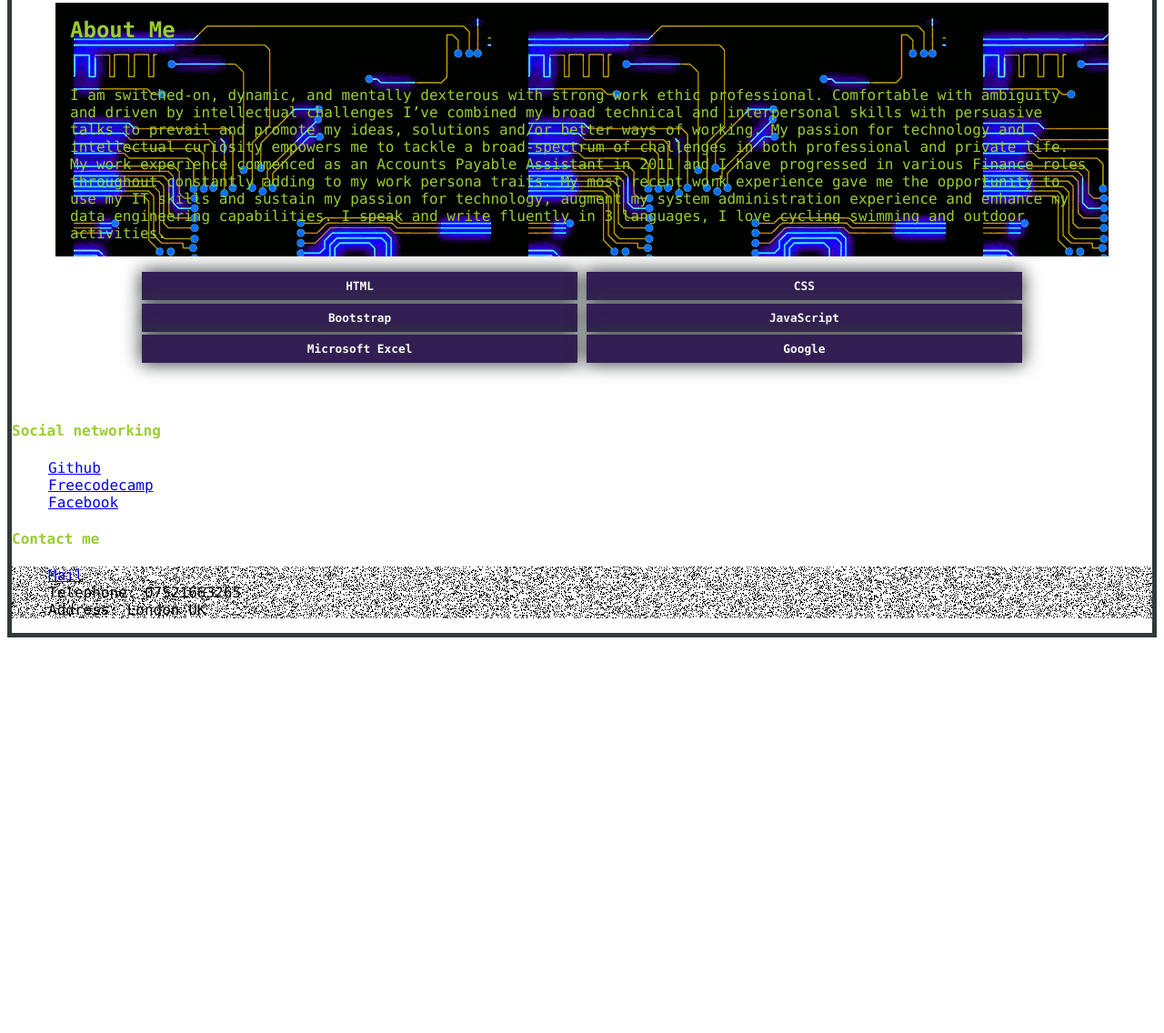
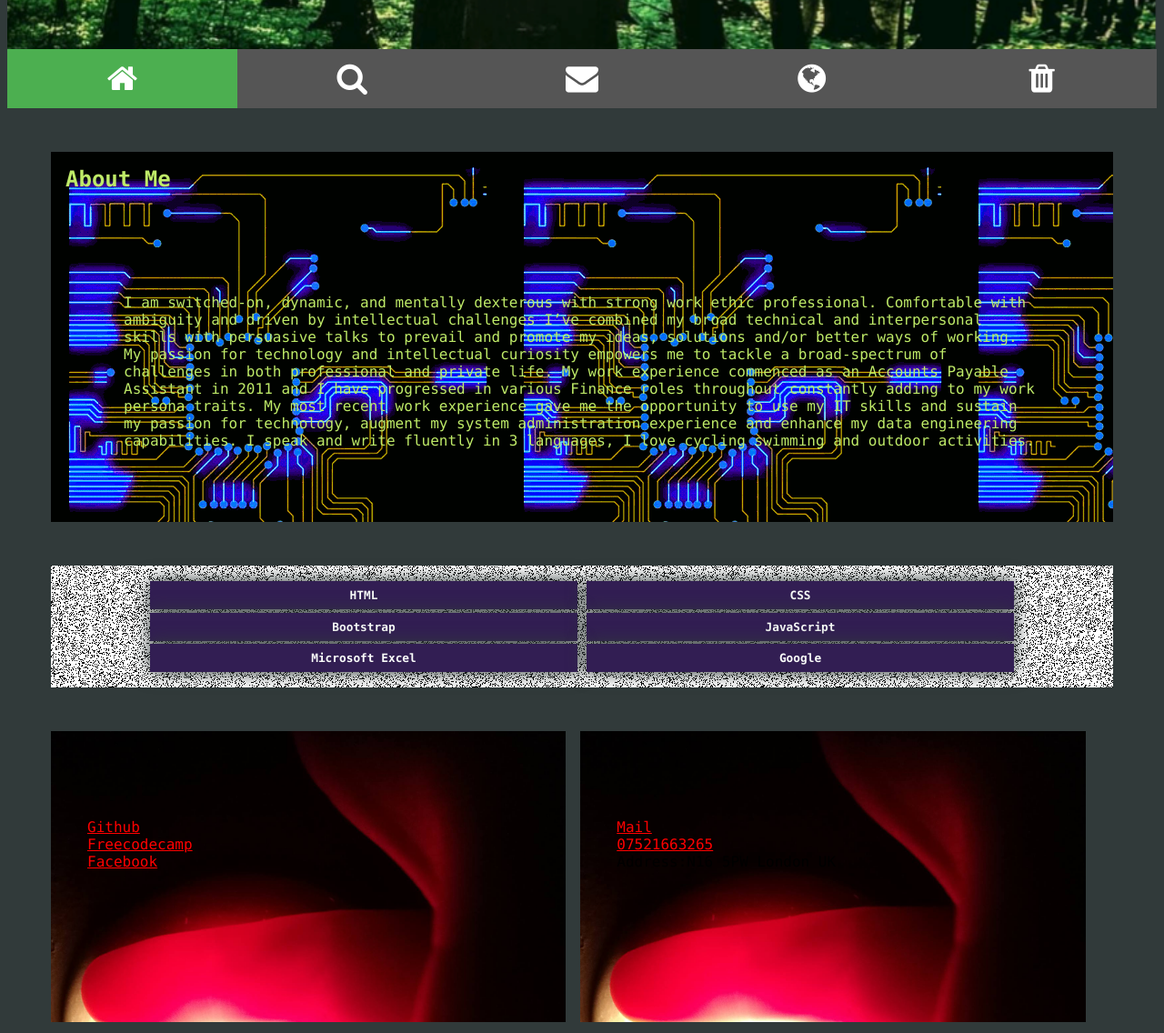
Before and after one commit to denatategyrus/firstresume, a website: page index.html in a window 1280 px wide. Shown: the part 397-1533 px from the top of the page at 91% size. Before the commit the page ends 1106 px from the top, so only its background shows below. Drawn offline with Linux system fonts and the light colour scheme.

Commit message:
1st commit of the day

```diff
--- a/index.html
+++ b/index.html
@@ -5,20 +5,27 @@
     <meta charset="utf-8" />
     <meta content="width=device-width, initial-scale=1" />
     <link rel="stylesheet" type="text/css" href="main.css" />
+    <link
+      rel="stylesheet"
+      href="https://cdnjs.cloudflare.com/ajax/libs/font-awesome/4.7.0/css/font-awesome.min.css"
+    />
   </head>
 
   <body>
-
-
     <div class="home-header">
       <h3 class="home-title">Alex Ivascu's Resume</h3>
-    <div class="home-text">
-          <img class="profile-pic" src="./assets/my_head_pic.jpg" alt="profile picture" />
+      <div class="home-text"></div>
     </div>
+
+    <div class="icon-bar">
+      <a class="active" href="#"><i class="fa fa-home"></i></a>
+      <a href="#"><i class="fa fa-search"></i></a>
+      <a href="#"><i class="fa fa-envelope"></i></a>
+      <a href="#"><i class="fa fa-globe"></i></a>
+      <a href="#"><i class="fa fa-trash"></i></a>
     </div>
 
     <div class="main">
-
       <div class="about-me">
         <h2 class="title-about-me">About Me</h2>
         <p class="allaboutme">
@@ -46,37 +53,23 @@
         <div class="skill-item">Microsoft Excel</div>
         <div class="skill-item">Google</div>
       </div>
-
-
-
     </div>
-      <div class="footer">
-        <h4 class="social-networking-title">Social networking</h4>
+    <footer>
+      <div class="social-networking">
         <ul class="social-list">
-          <li>
-            <a href="https://github.com/denatategyrus">Github</a>
-          </li>
-          <li>
-            <a href="mailto:alexiulianivascu@gmail.com">Freecodecamp</a>
-          </li>
-          <li>
-            <a href="mailto:alexiulianivascu@gmail.com">Facebook</a>
-          </li>
+          <li><a href="https://github.com/denatategyrus">Github</a></li>
+          <li><a href="mailto:alexiulianivascu@gmail.com">Freecodecamp</a></li>
+          <li><a href="mailto:alexiulianivascu@gmail.com">Facebook</a></li>
         </ul>
-        <h4 class="contact-title">Contact me</h4>
-        <ul class="footer-list">
-          <li>
-            <a href="mailto:alexiulianivascu@gmail.com">Mail</a>
-          </li>
-          <li>
-            Telephone: 07521663265
-          </li>
-          <li>
-            Address: London UK
-          </li>
-        </ul>
-      </footer>
       </div>
 
+      <div class="contact-details">
+        <ul class="contact-list">
+          <li><a href="mailto:alexiulianivascu@gmail.com">Mail</a></li>
+          <li><a href="tel:07521663265">07521663265</a></li>
+          <li>Address:N16 5PW London UK</li>
+        </ul>
+      </div>
+    </footer>
   </body>
 </html>
--- a/main.css
+++ b/main.css
@@ -2,33 +2,60 @@
 
 body {
   font-family: consolas;
-  color: yellowgreen;
-  border: 5px solid #313a3a;
+
+  background-color: #313a3a;
 }
 .main {
   margin: 3rem;
 }
-/*.profile-pic {
-  margin-top: 22.6rem;
-  margin-left: 19rem;}*/
+.profile-pic {
+  margin-top: 14.5rem;
+  position: absolute;
+}
+/*margin-left: 19rem;}*/
 
 .home-header {
   background-image: url(./assets/bottom_forest.png);
   background-size: cover;
   background-repeat: no-repeat;
-  height: 20rem;
+  height: 27rem;
+}
+
+.icon-bar {
+  width: 100%;
+  background-color: #555;
+  overflow: auto;
+}
+
+.icon-bar a {
+  float: left;
+  width: 20%;
+  text-align: center;
+  padding: 12px 0;
+  transition: all 0.3s ease;
+  color: white;
+  font-size: 36px;
+}
+
+.icon-bar a:hover {
+  background-color: #000;
+}
+
+.active {
+  background-color: #4caf50;
 }
 .about-me {
   margin-top: 0rem;
+  margin-bottom: 3rem;
   background-image: url(./assets/electro_circ.gif);
-  opacity: 1;
+  opacity: 6;
+  color: rgb(191, 235, 104);
 }
 
 /*social networking list*/
 
 .allaboutme {
-  padding: 1rem;
-  position:contained;
+  padding: 5rem;
 }
 
 .title-about-me {
@@ -36,17 +63,14 @@ body {
   margin: 0;
 }
 
-.social-list {
-  list-style-type: none;
-}
-
 .skill-content {
   text-align: center;
-  padding-bottom: 1rem;
+  padding: 1rem;
+  background-image: url(./assets/tvstatic.gif);
+  position: relative;
 }
 
 .skill-item {
-
   box-shadow: 0 0 20px 1px #313a3a;
   padding: 0.5rem;
   width: 40%;
@@ -67,8 +91,39 @@ body {
   color: #fbfefb;
 }
 
-.footer-list {
+.footer {
+  display: inline-flex;
+  height: 20rem;
+}
+li a {
+  color: red;
+}
+
+.social-list {
   list-style-type: none;
-  color: black;
-  background-image: url(./assets/tvstatic.gif);
+  position: absolute;
+  margin-top: 6rem;
 }
+
+.social-networking {
+  background-image: url(./assets/hand.jpg);
+  background-size: cover;
+  width: 44.8%;
+  float: left;
+  margin-left: 3rem;
+  height: 20rem;
+  margin-right: 1rem;
+}
+.contact-list {
+  list-style-type: none;
+  position: absolute;
+  margin-top: 6rem;
+}
+.contact-details {
+  background-image: url(./assets/hand.jpg);
+  background-size: cover;
+  width: 44%;
+  display: inline-block;
+  height: 20rem;
+  margin-right: 1rem;
+}
```
Also changed, not shown: assets/hand.jpg (added), 1 other file. Lines whose indentation alone changed are shown as unchanged.
